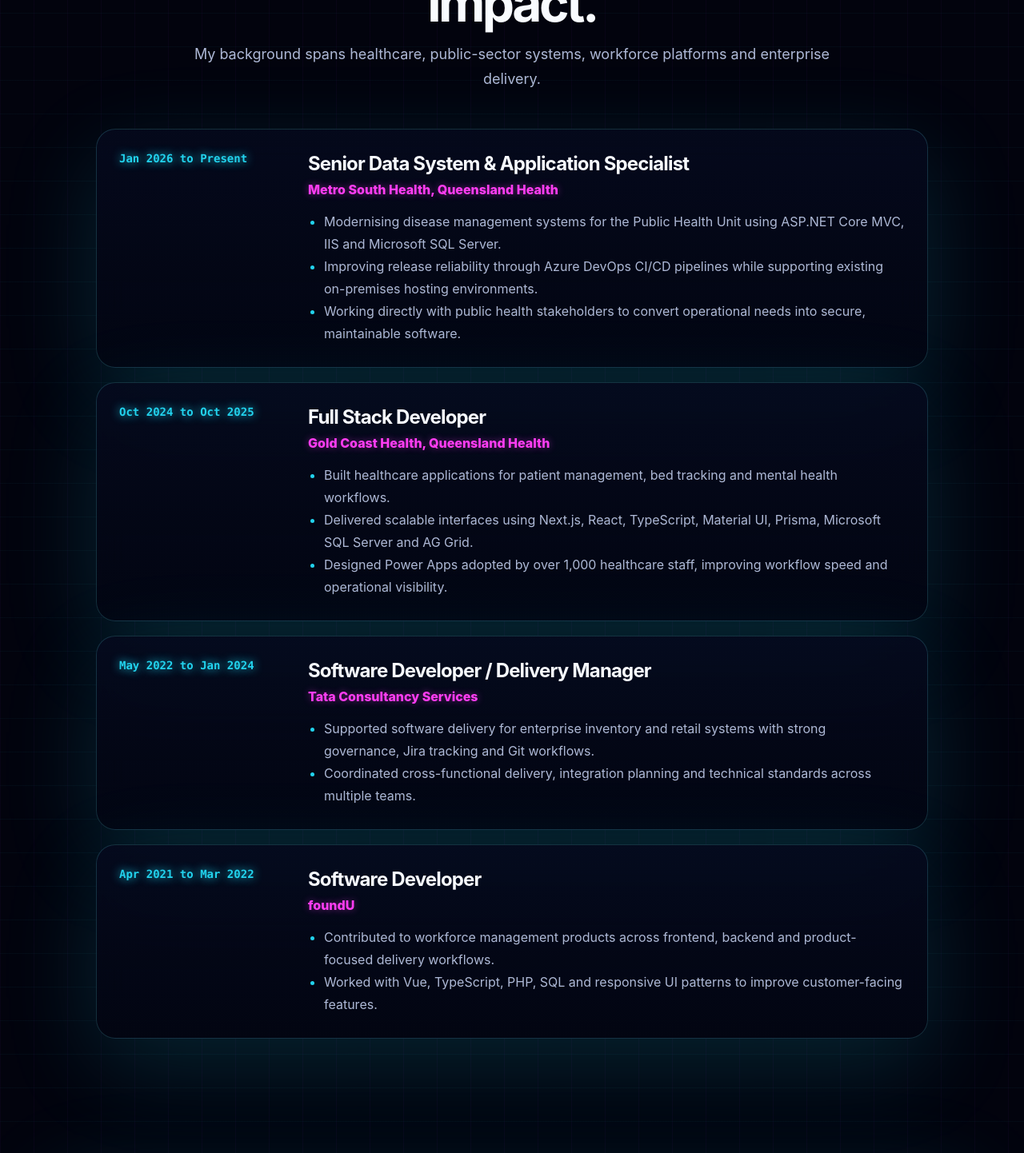
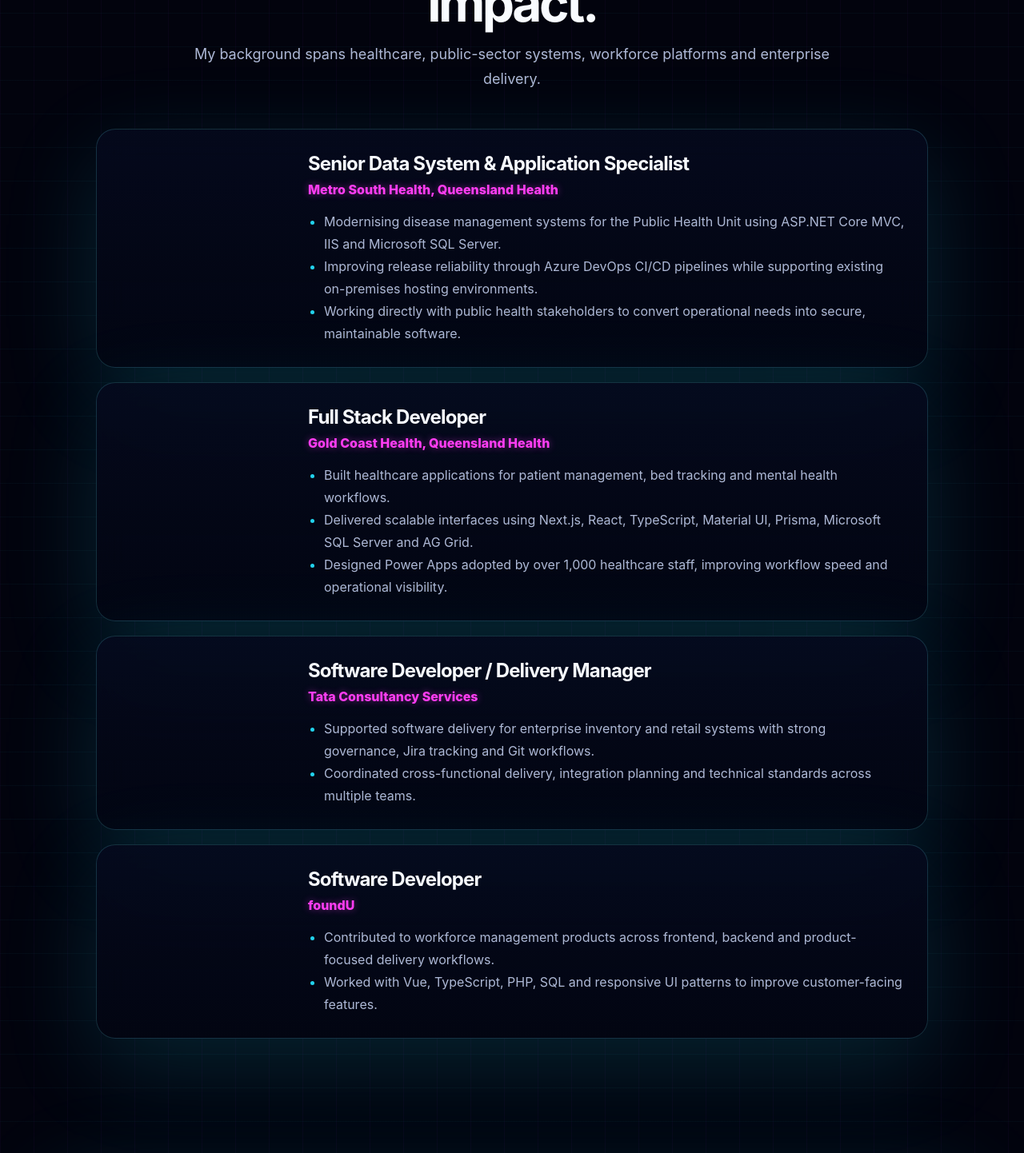
Before and after one commit to sadeedch/portfolio, a Next.js app: page / in a window 1280 px wide. Shown: the part 4100-5542 px from the top of the page at 80% size. Built offline with nearby package versions, Linux system fonts and the light colour scheme.

Commit message:
Clear employment periods in work experience section
Removed employment periods from work experience entries.

```diff
--- a/app/page.js
+++ b/app/page.js
@@ -22,7 +22,7 @@
 
 const work = [
   {
-    period: 'Jan 2026 to Present',
+    period: '',
     role: 'Senior Data System & Application Specialist',
     company: 'Metro South Health, Queensland Health',
     points: [
@@ -32,7 +32,7 @@
     ]
   },
   {
-    period: 'Oct 2024 to Oct 2025',
+    period: '',
     role: 'Full Stack Developer',
     company: 'Gold Coast Health, Queensland Health',
     points: [
@@ -42,7 +42,7 @@
     ]
   },
   {
-    period: 'May 2022 to Jan 2024',
+    period: '',
     role: 'Software Developer / Delivery Manager',
     company: 'Tata Consultancy Services',
     points: [
@@ -51,7 +51,7 @@
     ]
   },
   {
-    period: 'Apr 2021 to Mar 2022',
+    period: '',
     role: 'Software Developer',
     company: 'foundU',
     points: [
```
